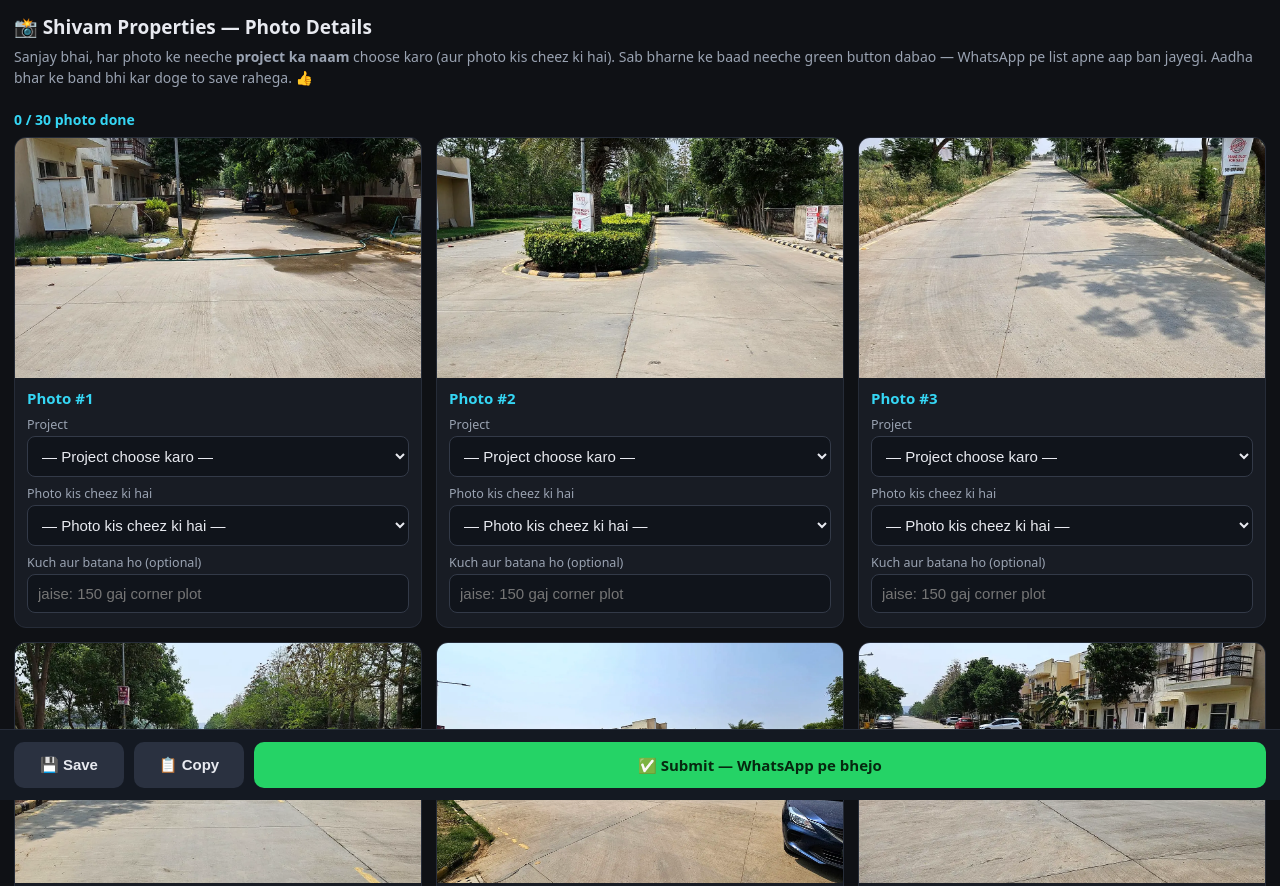
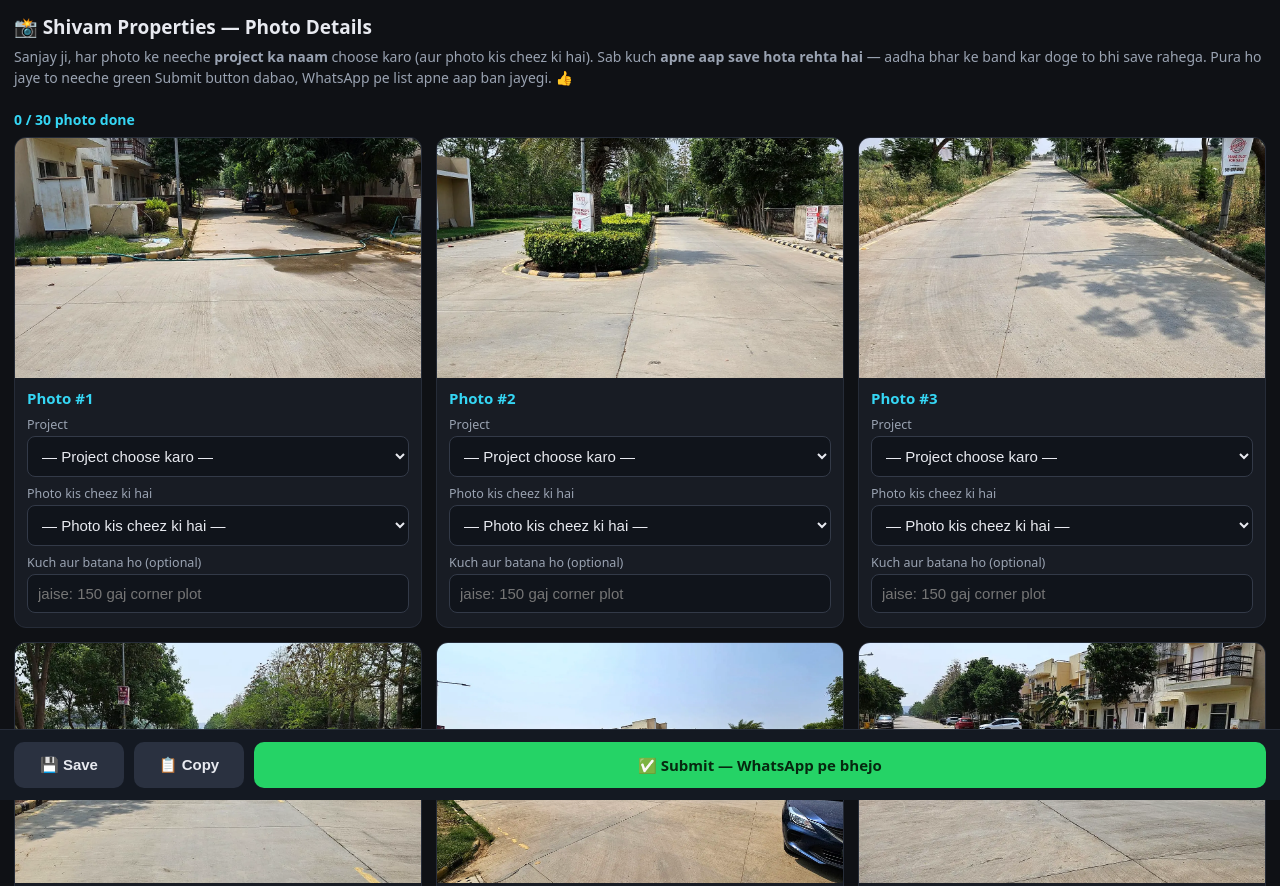
Before and after one commit to RobertSingh1950/shivam-photo-review, a plain HTML site: page index.html in a window 1280 px wide. Shown: the top 886 px of the page. Drawn offline with Linux system fonts and the light colour scheme.

Commit message:
Address Sanjay ji respectfully; clarify auto-save in intro
Co-Authored-By: Claude Fable 5 <noreply@anthropic.com>

```diff
--- a/index.html
+++ b/index.html
@@ -37,8 +37,8 @@
 </head>
 <body>
 <h1>📸 Shivam Properties — Photo Details</h1>
-<p class="sub">Sanjay bhai, har photo ke neeche <b>project ka naam</b> choose karo (aur photo kis cheez ki hai).
-Sab bharne ke baad neeche green button dabao — WhatsApp pe list apne aap ban jayegi. Aadha bhar ke band bhi kar doge to save rahega. 👍</p>
+<p class="sub">Sanjay ji, har photo ke neeche <b>project ka naam</b> choose karo (aur photo kis cheez ki hai).
+Sab kuch <b>apne aap save hota rehta hai</b> — aadha bhar ke band kar doge to bhi save rahega. Pura ho jaye to neeche green Submit button dabao, WhatsApp pe list apne aap ban jayegi. 👍</p>
 <div class="progress" id="progress"></div>
 <div class="grid" id="grid"></div>
 
```
